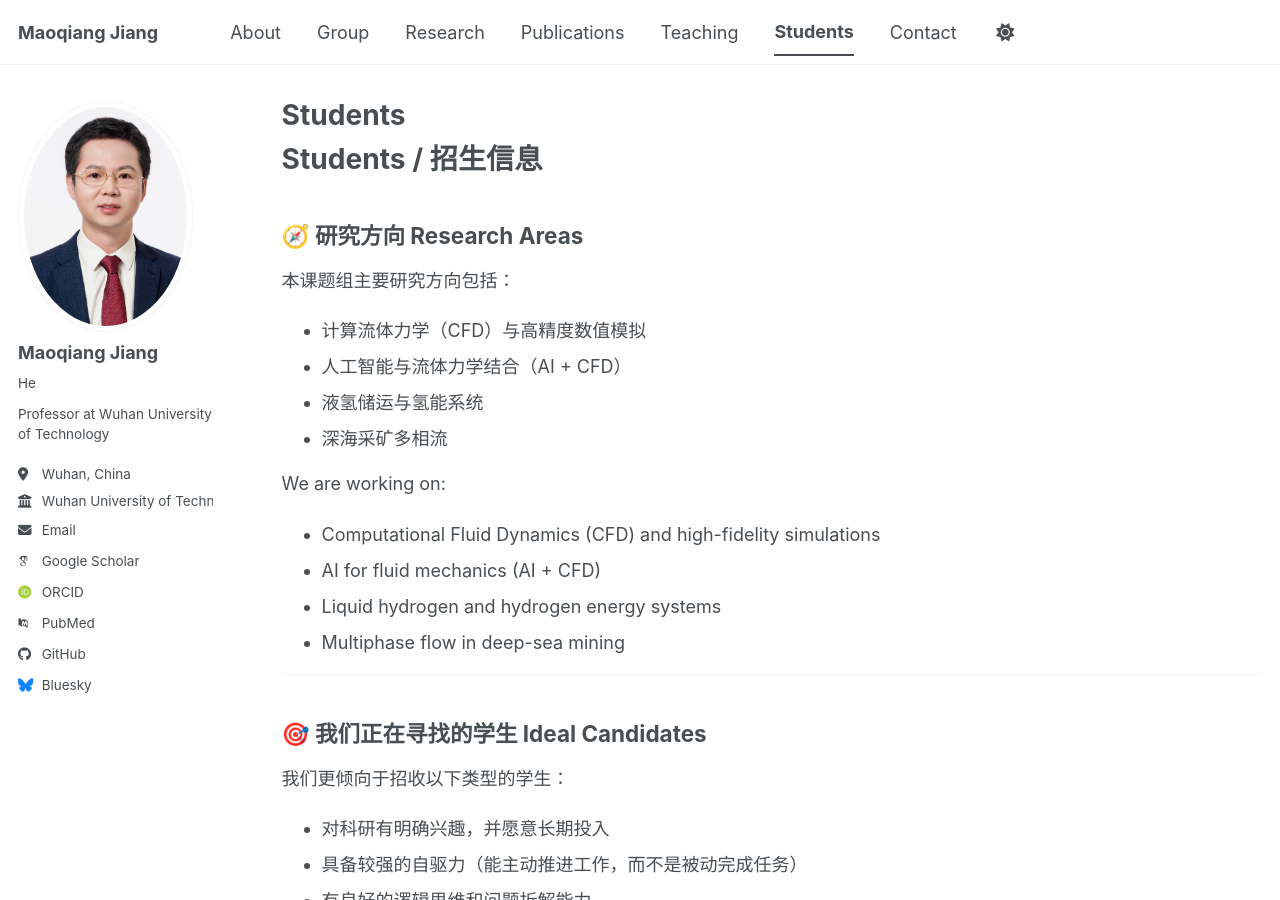
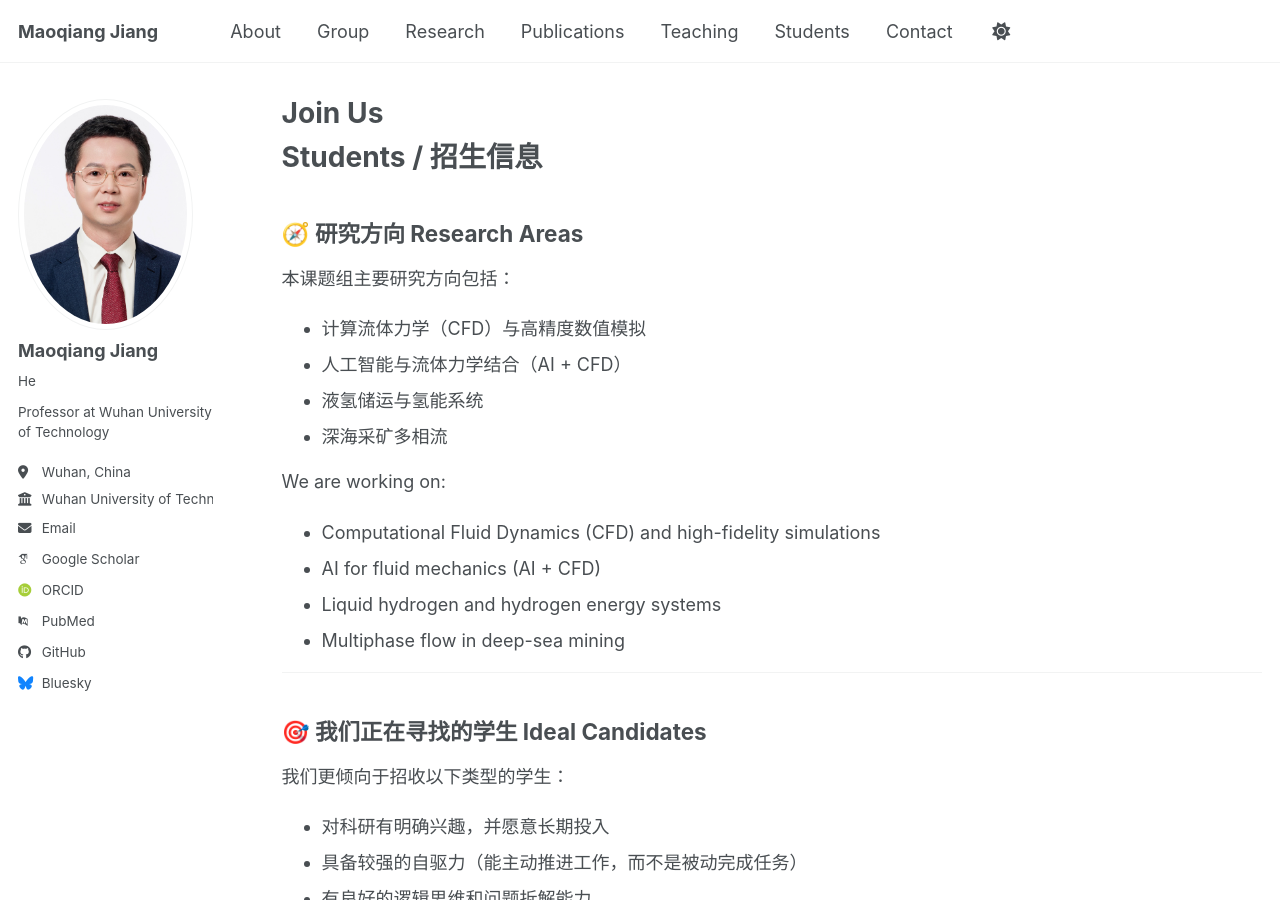
Before and after one commit to jiangmq2026/maoqiangjiang.github.io, a Jekyll site: the page built from _pages/students.md, in a window 1280 px wide and 900 px high. Built offline with Jekyll 4.4.1, drawn with Linux system fonts in a browser that asks for light colours; some web fonts are replaced; a script bundle is joined from its source files by our own code; library files that are not in the unit come from our copies.

Commit message:
Update students.md

```diff
--- a/_pages/students.md
+++ b/_pages/students.md
@@ -1,7 +1,7 @@
 ---
 layout: archive
-title: "Students"
-permalink: /students/
+title: "Join Us"
+permalink: /join/
 ---
 
 # Students / 招生信息
```
